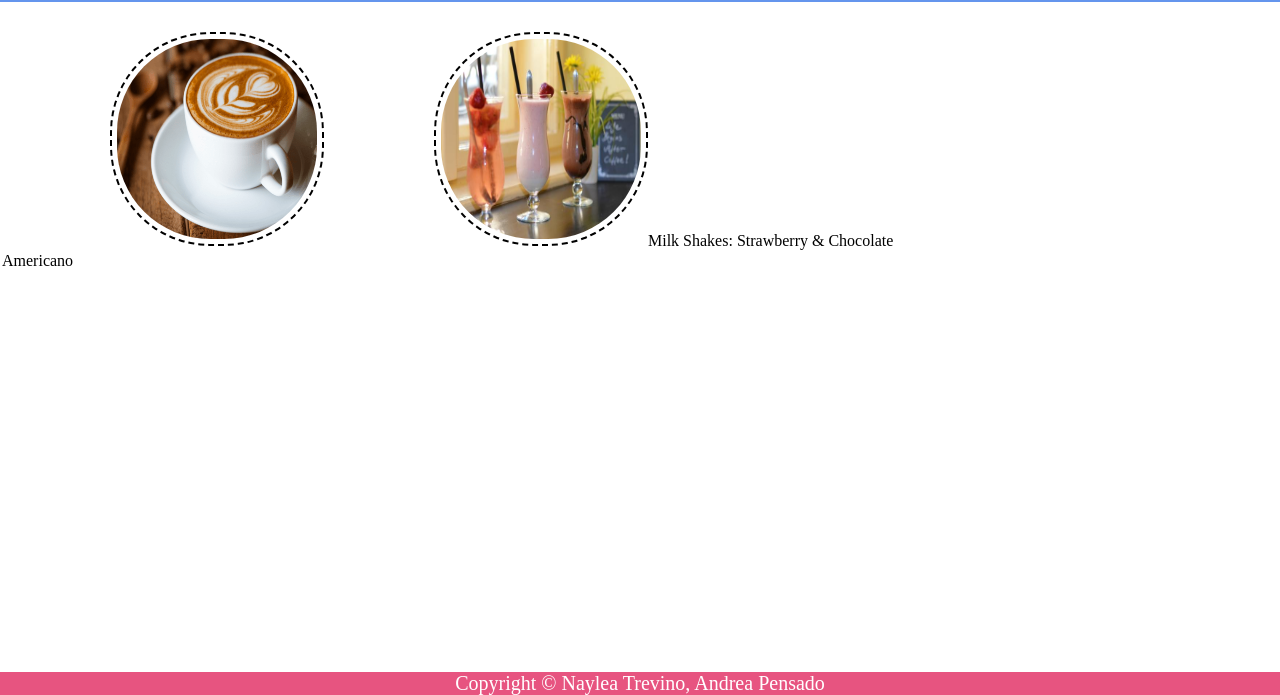
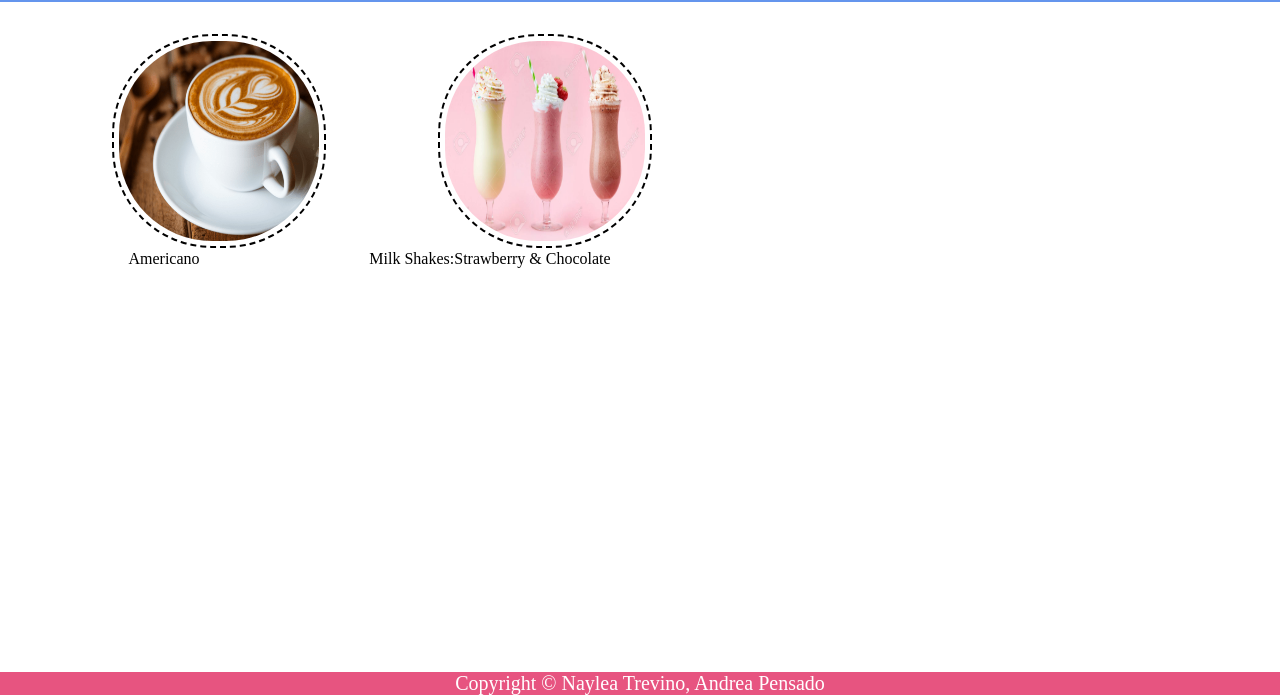
Before and after one commit to ntrevi53/ntrevi53.github.io, a plain HTML site: page drinks.html in a window 1280 px wide. Shown: the part 105-800 px from the top of the page. Drawn offline with Linux system fonts and the light colour scheme.

Commit message:
adding photos

```diff
--- a/drinks.html
+++ b/drinks.html
@@ -18,10 +18,12 @@
         <div class="content">
             <table>
             <tr>
-            <img src="images/Cup-Of-Creamy-Coffee-500x375.png" width="200" height="200">
-            <td align="center"> <label>Americano </label></td>
-            <img src="images/drinks.jpeg" width="200" height="200">
-            <td align="center"> <label><tr>Milk Shakes: </tr> <tr>Strawberry & Chocolate</tr> </label></td>
+            <td><img src="images/Cup-Of-Creamy-Coffee-500x375.png" width="200" height="200"></td>
+            <td><img src="images/Milkshakes.jpeg" width="200" height="200"></td>
+            </tr>
+            <tr>
+            <td align="center">Americano </td>
+            <td align="center">Milk Shakes:Strawberry & Chocolate</td>
             </tr>
             </table>
         </div>
```
Also changed, not shown: Pastries.html (+4 -1 lines), images/KeyLimePie.png (added), images/KeyLimePie.webp (added), images/Milkshakes.jpeg (added), 1 other file.
